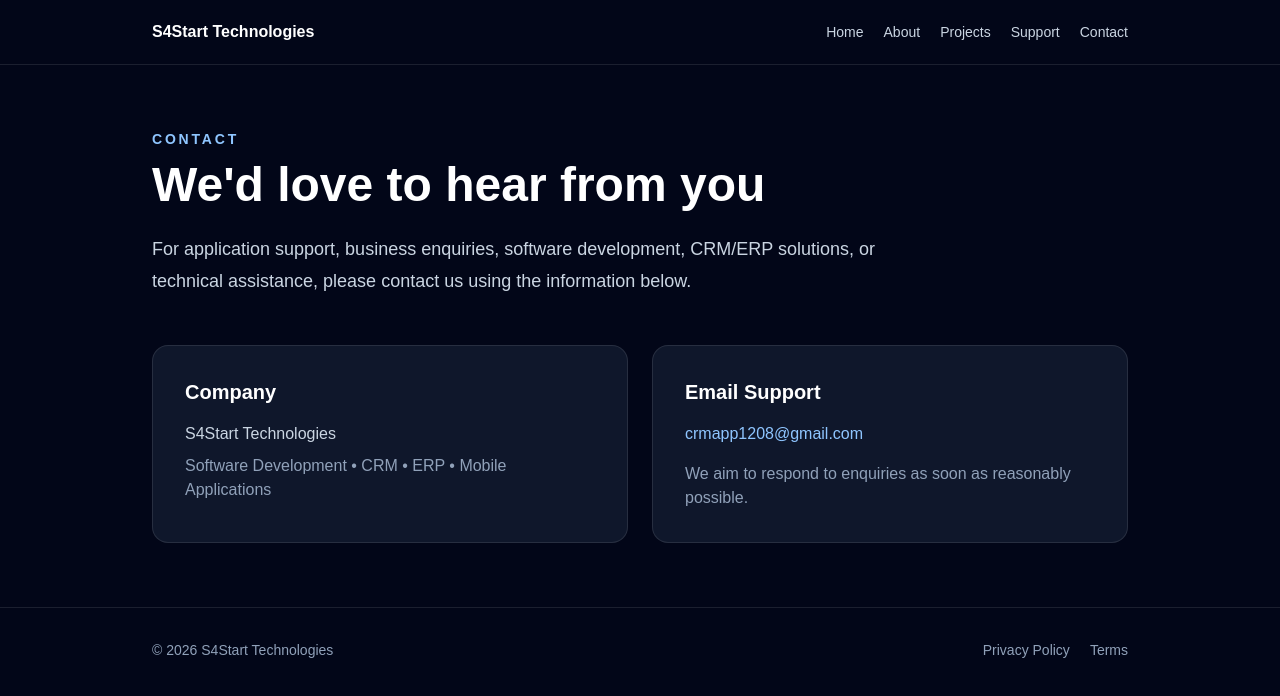
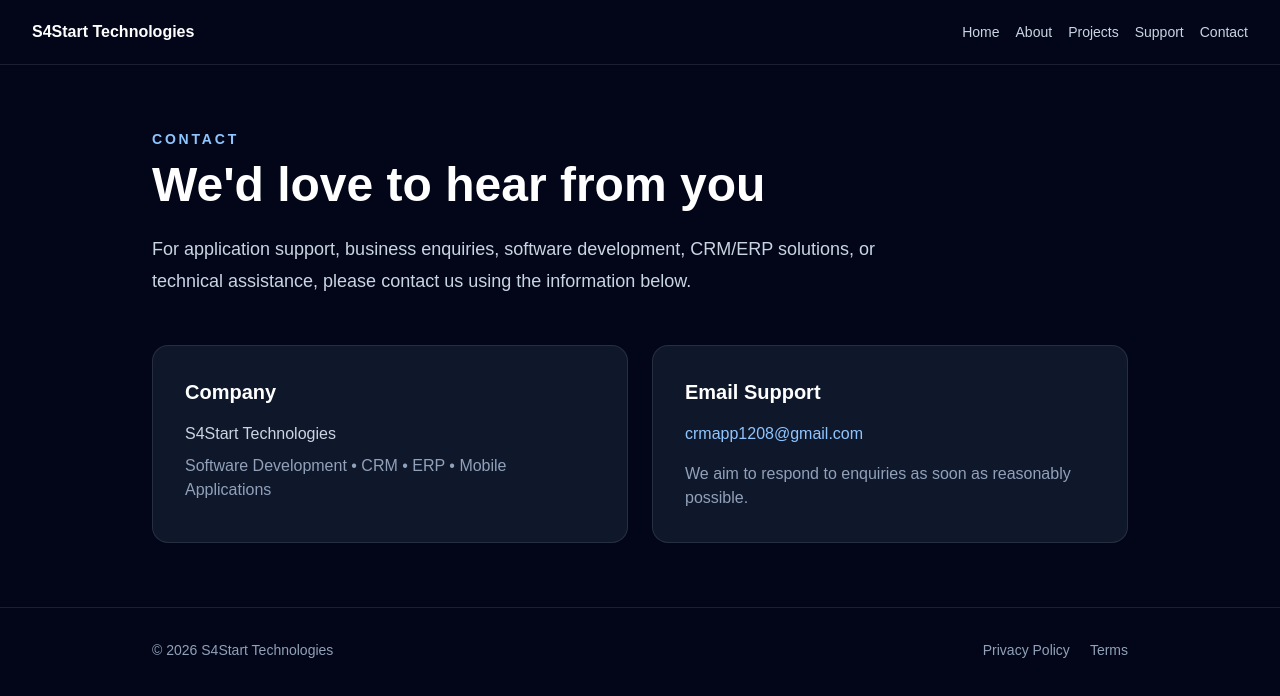
Before and after one commit to SafeerCRM/company-website, a Next.js app: page /contact in a window 1280 px wide. Shown: the top 696 px of the page. Built offline with nearby package versions, Linux system fonts and the light colour scheme.

Commit message:
improve layout

```diff
--- a/app/about/page.tsx
+++ b/app/about/page.tsx
@@ -44,9 +44,9 @@ const capabilities = [
 
 export default function AboutPage() {
   return (
-    <main className="min-h-screen bg-slate-950 text-white">
+    <main className="min-h-screen overflow-x-hidden bg-slate-950 text-white">
       <header className="border-b border-white/10">
-        <div className="mx-auto flex max-w-7xl items-center justify-between px-6 py-5 lg:px-8">
+        <div className="mx-auto flex max-w-7xl flex-col gap-4 px-6 py-5 lg:flex-row lg:items-center lg:justify-between lg:px-8">
           <a href="/" className="group">
             <p className="text-xl font-bold tracking-tight transition group-hover:text-blue-300">
               S4Start Technologies
@@ -57,7 +57,7 @@ export default function AboutPage() {
             </p>
           </a>
 
-          <nav className="flex items-center gap-5 text-sm text-slate-300">
+          <nav className="flex flex-wrap items-center gap-4 text-sm text-slate-300">
   <a className="transition hover:text-white" href="/">
     Home
   </a>
--- a/app/contact/page.tsx
+++ b/app/contact/page.tsx
@@ -5,14 +5,14 @@ export const metadata = {
 
 export default function ContactPage() {
   return (
-    <main className="min-h-screen bg-slate-950 text-white">
+    <main className="min-h-screen overflow-x-hidden bg-slate-950 text-white">
       <header className="border-b border-white/10">
-        <div className="mx-auto flex max-w-5xl items-center justify-between px-6 py-5">
+        <div className="mx-auto flex max-w-7xl flex-col gap-4 px-6 py-5 lg:flex-row lg:items-center lg:justify-between lg:px-8">
           <a href="/" className="font-bold">
             S4Start Technologies
           </a>
 
-          <nav className="flex items-center gap-5 text-sm text-slate-300">
+          <nav className="flex flex-wrap items-center gap-4 text-sm text-slate-300">
   <a className="transition hover:text-white" href="/">
     Home
   </a>
--- a/app/projects/page.tsx
+++ b/app/projects/page.tsx
@@ -46,9 +46,9 @@ const outcomes = [
 
 export default function ProjectsPage() {
   return (
-    <main className="min-h-screen bg-slate-950 text-white">
+    <main className="min-h-screen overflow-x-hidden bg-slate-950 text-white">
       <header className="border-b border-white/10">
-        <div className="mx-auto flex max-w-7xl items-center justify-between px-6 py-5 lg:px-8">
+        <div className="mx-auto flex max-w-7xl flex-col gap-4 px-6 py-5 lg:flex-row lg:items-center lg:justify-between lg:px-8">
           <a href="/" className="group">
             <p className="text-xl font-bold tracking-tight transition group-hover:text-blue-300">
               S4Start Technologies
@@ -59,7 +59,7 @@ export default function ProjectsPage() {
             </p>
           </a>
 
-          <nav className="flex items-center gap-5 text-sm text-slate-300">
+          <nav className="flex flex-wrap items-center gap-4 text-sm text-slate-300">
   <a className="transition hover:text-white" href="/">
     Home
   </a>
--- a/app/support/page.tsx
+++ b/app/support/page.tsx
@@ -59,9 +59,9 @@ export default function SupportPage() {
   const supportEmail = 'crmapp1208@gmail.com';
 
   return (
-    <main className="min-h-screen bg-slate-950 text-white">
+    <main className="min-h-screen overflow-x-hidden bg-slate-950 text-white">
       <header className="border-b border-white/10">
-        <div className="mx-auto flex max-w-7xl items-center justify-between px-6 py-5 lg:px-8">
+        <div className="mx-auto flex max-w-7xl flex-col gap-4 px-6 py-5 lg:flex-row lg:items-center lg:justify-between lg:px-8">
           <a href="/" className="group">
             <p className="text-xl font-bold tracking-tight transition group-hover:text-blue-300">
               S4Start Technologies
@@ -72,7 +72,7 @@ export default function SupportPage() {
             </p>
           </a>
 
-          <nav className="flex items-center gap-5 text-sm text-slate-300">
+          <nav className="flex flex-wrap items-center gap-4 text-sm text-slate-300">
   <a className="transition hover:text-white" href="/">
     Home
   </a>
```
